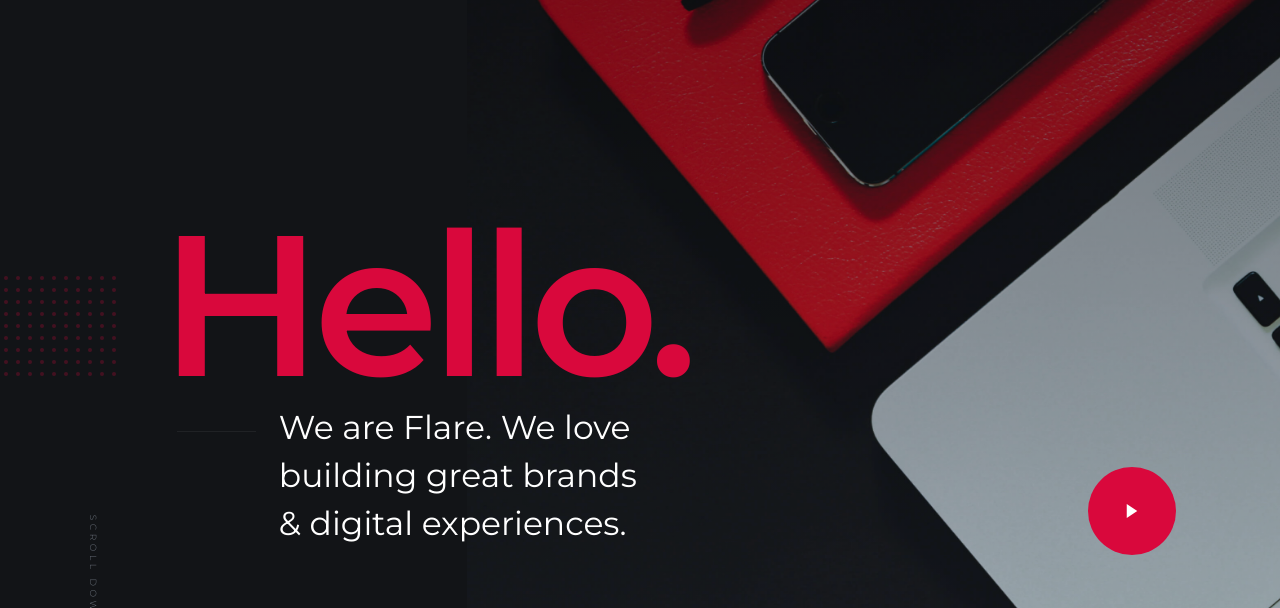
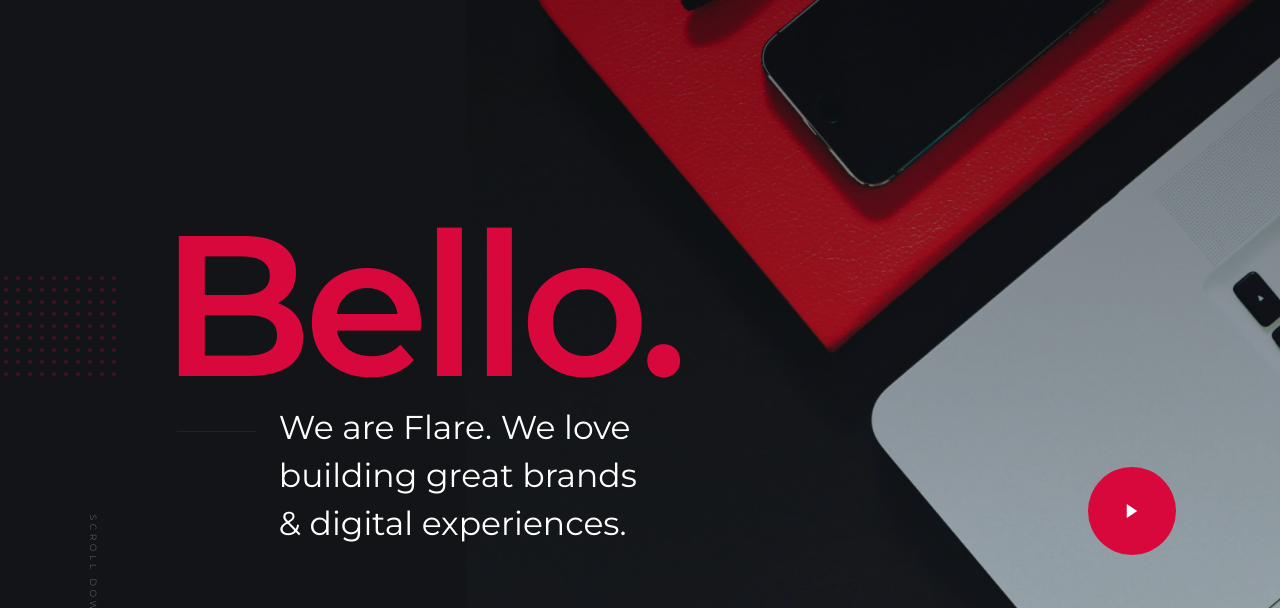
Before and after one commit to LuciferHarvey/flare, a plain HTML site: page index.html in a window 1280 px wide. Shown: the part 101-709 px from the top of the page. Drawn offline with Linux system fonts and the light colour scheme.

Commit message:
Change hello to bello

```diff
--- a/index.html
+++ b/index.html
@@ -90,7 +90,7 @@
         <div class="row s-hero__content">
             <div class="column">
 
-                <h1>Hello.</h1>
+                <h1>Bello.</h1>
                 <div class="s-hero__content-about">
 
                     <p>
```
